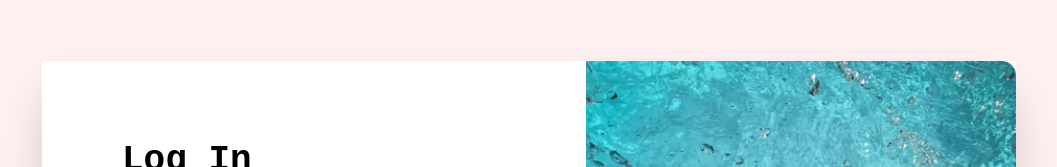
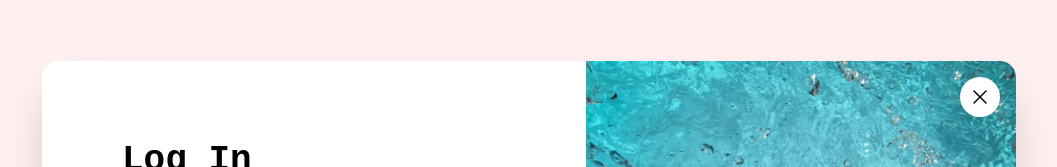
Before and after one commit to HosseinHeydarpour/login-modal-tailwind, an Angular app: page / in a window 1280 px wide. Shown: the top 167 px of the page, without its empty margins (111-1168 px from the left). Built offline with nearby package versions, Linux system fonts and the light colour scheme.

Commit message:
fix(styles): fix card border radius

```diff
--- a/src/app/card/card.component.html
+++ b/src/app/card/card.component.html
@@ -1,5 +1,5 @@
 <div
-  class="relative flex flex-col m-6 space-y-10 bg-white shadow-2xl rounded-2x md:flex-row md:space-y-0 md:m-0"
+  class="relative flex flex-col m-6 space-y-10 bg-white shadow-2xl rounded-2xl md:flex-row md:space-y-0 md:m-0 overflow-hidden"
 >
   <!-- Left Side -->
   <div class="p-6 md:p-20">
@@ -79,4 +79,24 @@
 
   <!-- Right side -->
   <img src="image.jpg" alt="" class="w-[430px] hidden md:block" />
+
+  <!-- Close Btn -->
+  <div
+    class="group absolute -top-5 right-4 flex items-center justify-center w-10 h-10 bg-gray-200 rounded-full md:top-4 md:bg-white hover:cursor-pointer hover:-translate-y-.5 duration-75"
+  >
+    <svg
+      xmlns="http://www.w3.org/2000/svg"
+      class="w-6 h-6 text-black group-hover:text-gray-600"
+      viewBox="0 0 24 24"
+      stroke-width="1.5"
+      stroke="currentColor"
+      fill="none"
+      stroke-linecap="round"
+      stroke-linejoin="round"
+    >
+      <path stroke="none" d="M0 0h24v24H0z" fill="none"></path>
+      <line x1="18" y1="6" x2="6" y2="18"></line>
+      <line x1="6" y1="6" x2="18" y2="18"></line>
+    </svg>
+  </div>
 </div>
```
